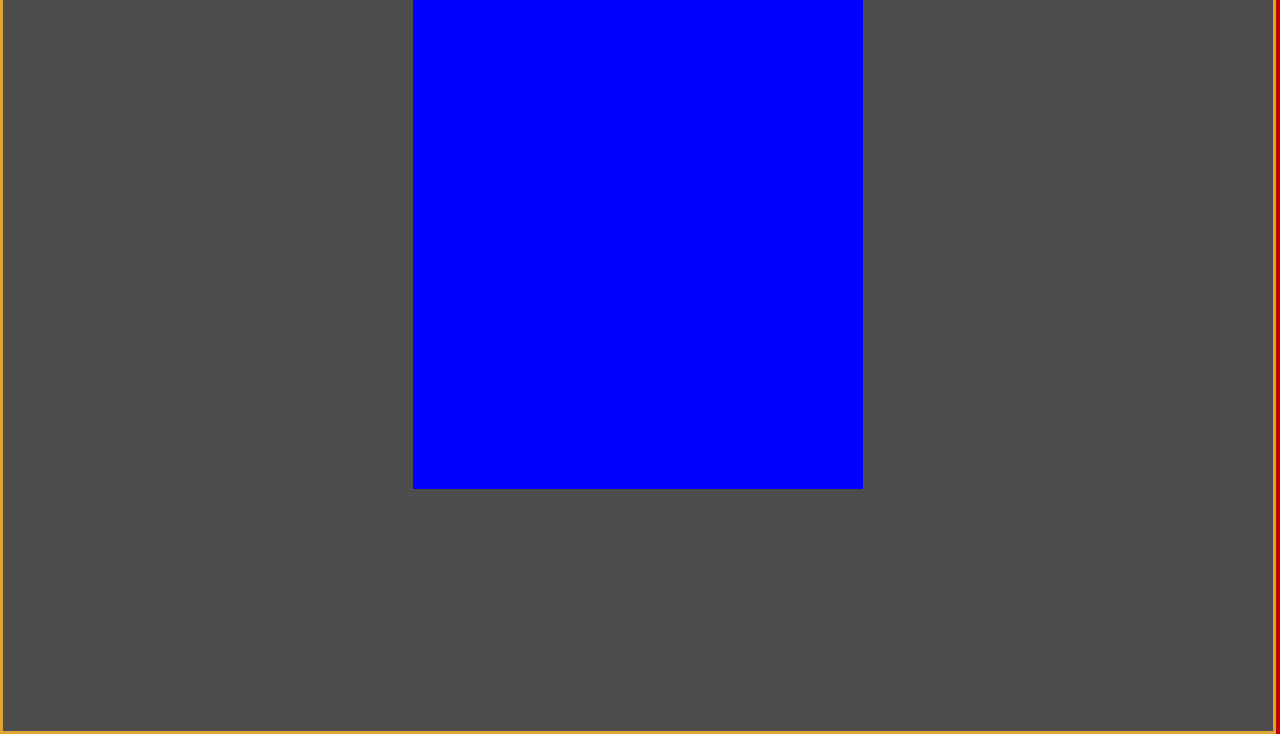
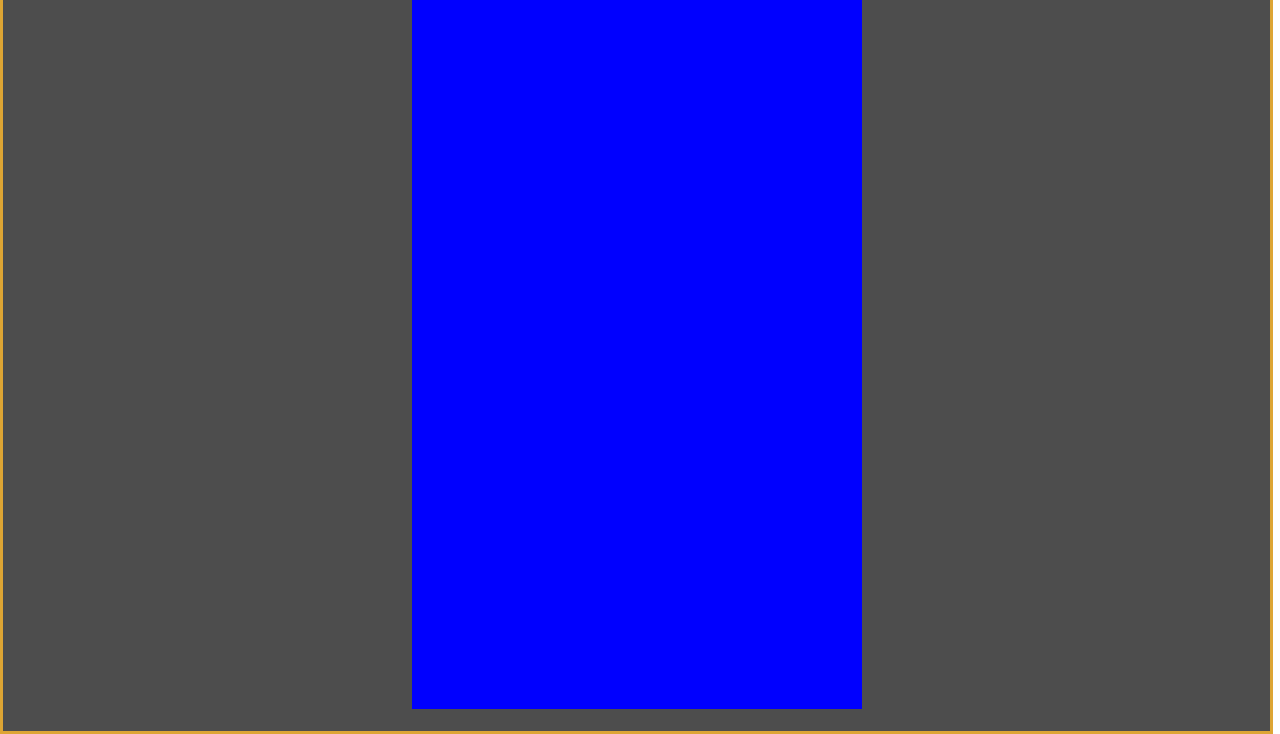
Before and after one commit to Lonecrow2/Vivencia-Pocket, a plain HTML site: page index.html in a window 1280 px wide. Shown: the part 72-806 px from the top of the page. Drawn offline with Linux system fonts and the light colour scheme.

Commit message:
teste em cell

```diff
--- a/style.css
+++ b/style.css
@@ -1,10 +1,9 @@
 @charset "UTF-8";
 
 body{
-    background-color: #c40000;
     margin: 0px;
     padding: 0px;
-    width: 99.2vw;
+    width: 99vw;
     box-sizing: border-box;
 }
 
@@ -40,7 +39,7 @@ main{
 }
 
 #filho-main{
-    height: 500px;
+    height: 90vh;
     width: 95%;
     max-width: 450px;
     background-color: #0000ff;
```
